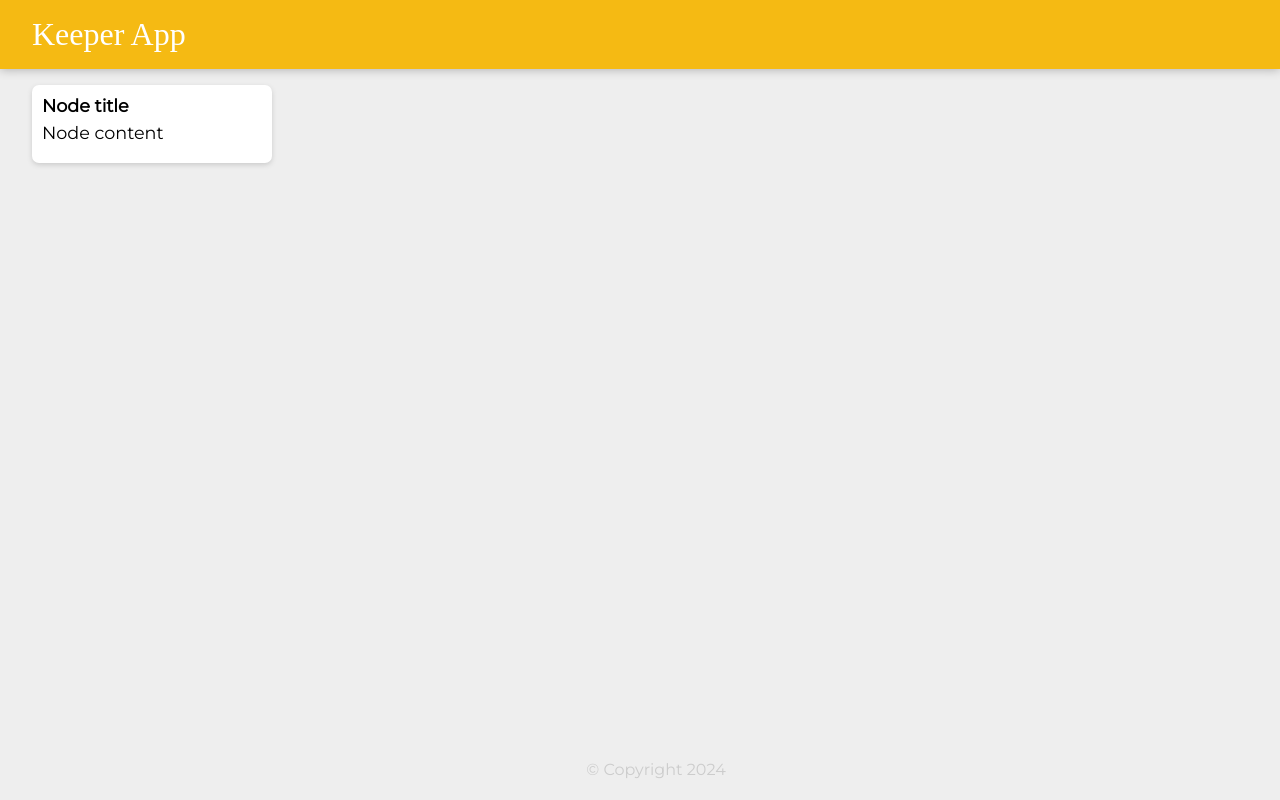
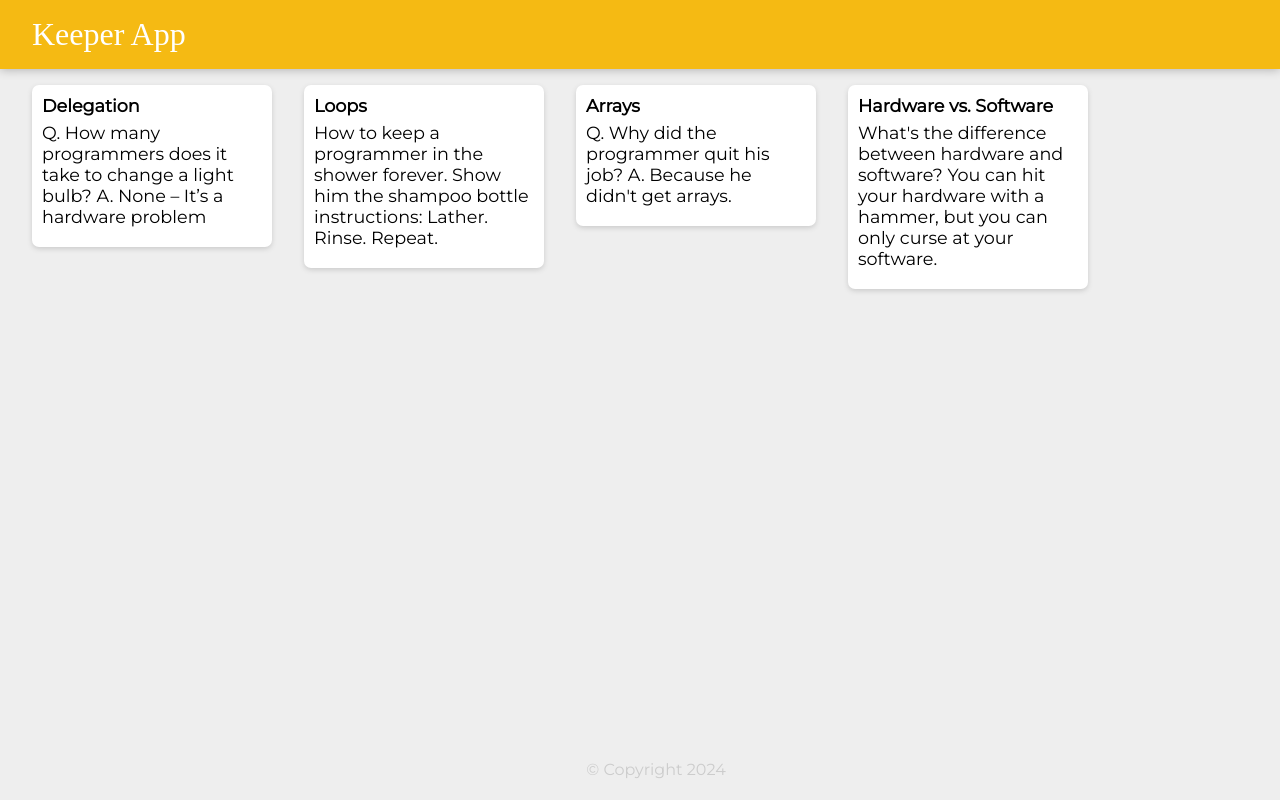
Before and after one commit to cochecheee/keeper-app, a React (Create React App) app: page / in a window 1280 px wide. Built offline with nearby package versions, Linux system fonts and the light colour scheme; a web font is replaced by a local one.

Commit message:
render all the notes inside notes.js

```diff
--- a/src/component/App.jsx
+++ b/src/component/App.jsx
@@ -2,11 +2,14 @@ import React from "react"
 import Header from "./Header"
 import Footer from "./Footer"
 import Note from "./Note"
+import notes from "../notes.js"
 
 function App() {
     return <div>
         <Header />
-        <Note title="Node title" content="Node content" />
+        {notes.map((note) => {
+            return <Note title={note.title} content={note.content} />
+        })}
         <Footer />
     </div>
 }
--- a/src/index.js
+++ b/src/index.js
@@ -13,5 +13,4 @@ ReactDOM.render(<App />, document.getElementById('root'))
 //5. Create a Note.jsx component to show a <div> element with a
 //<h1> for a title and a <p> for the content.
 
-//Challenge. Render all the notes inside notes.js as a seperate Note
-//component.
+//Challenge. Render all the notes inside notes.js as a seperate Note component.
```
